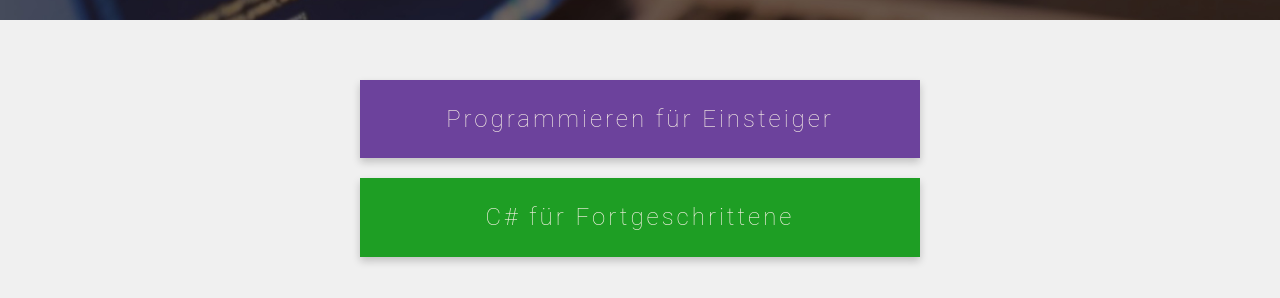
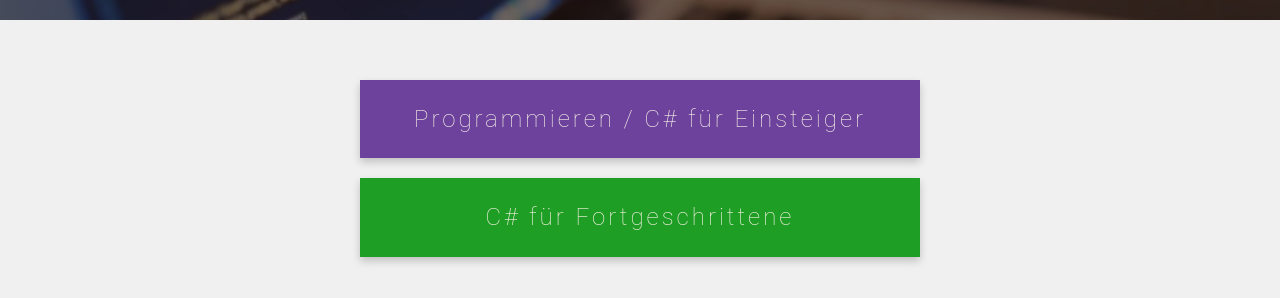
Before and after one commit to LernMoment/LernMoment.de-2.0, a Jekyll site: the page built from blog.html, in a window 1280 px wide. Shown: the part 369-667 px from the top of the page. Built offline with Jekyll 4.4.1, drawn with Linux system fonts in a browser that asks for light colours; comment, search, counter and statistics services are not loaded.

```diff
--- a/blog.html
+++ b/blog.html
@@ -9,7 +9,7 @@ excerpt: Jan Suchotzki bloggt auf LernMoment über Programmieren, Softwareentwic
 <div class="blog-category-wrapper">
       <a href="/blog/programmieren-fuer-einsteiger">
         <div class="blog-category-box" id="einsteiger">
-          <h2>Programmieren für Einsteiger</h2>
+          <h2>Programmieren / C# für Einsteiger</h2>
         </div>
       </a>
       <a href="/blog/csharp-fuer-fortgeschrittene">
```
